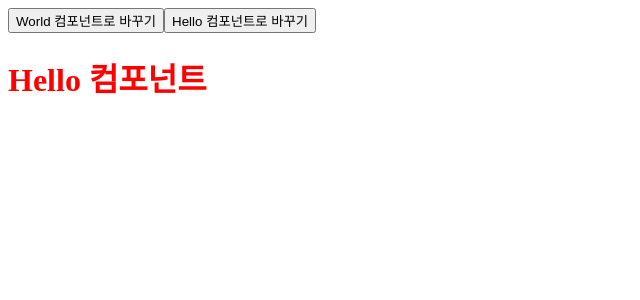
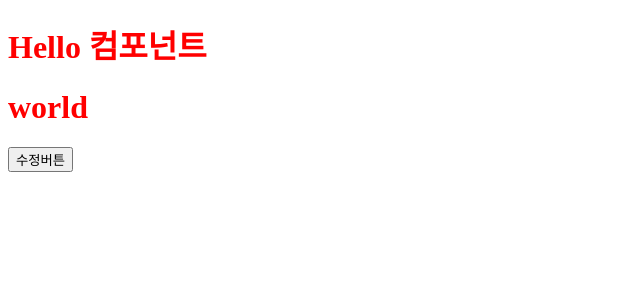
Before and after one commit to chogyejin/programmers-school, a Vue app in the folder TIL/220511/: page / in a window 1280 px wide. Shown: the top 300 px of the page, without its empty margins (0-640 px from the left). Built offline with nearby package versions, Linux system fonts and the light colour scheme.

Commit message:
feat: refs 예제 추가

```diff
--- a/TIL/220511/src/App.vue
+++ b/TIL/220511/src/App.vue
@@ -1,10 +1,18 @@
 <template>
   <div>
-    <button @click="currentComponent = 'World'">World 컴포넌트로 바꾸기</button>
-    <button @click="currentComponent = 'Hello'">Hello 컴포넌트로 바꾸기</button>
-    <keep-alive>
-      <component :is="currentComponent" />
-    </keep-alive>
+    <Hello ref="hello" />
+    <div v-if="!isEdit">
+      <h1>{{ msg }}</h1>
+      <button @click="onEdit">수정버튼</button>
+    </div>
+    <div v-else>
+      <input
+        ref="editor"
+        v-model="msg"
+        type="text"
+        @keyup.enter="isEdit = false"
+      />
+    </div>
   </div>
 </template>
 
@@ -18,8 +26,21 @@ export default {
   },
   data() {
     return {
-      currentComponent: "Hello",
+      msg: "",
+      isEdit: false,
     };
+  },
+  mounted() {
+    console.log(this.$refs.hello); // 컴포넌트(proxy 객체)
+    console.log(this.$refs.hello.$refs.world); // 컴포넌트 속 ref 찾기
+  },
+  methods: {
+    onEdit() {
+      this.isEdit = true; // 데이터가 바뀐 후 화면에 바로 보여지는 것 보장 안됨
+      this.$nextTick(() => {
+        this.$refs.editor.focus();
+      });
+    },
   },
 };
 </script>
--- a/TIL/220511/src/components/Hello.vue
+++ b/TIL/220511/src/components/Hello.vue
@@ -1,16 +1,13 @@
 <template>
-  <div>
-    <h1>Hello 컴포넌트</h1>
-  </div>
+  <h1 ref="hello">Hello 컴포넌트</h1>
+  <h1 ref="world">world</h1>
 </template>
 
 <script>
 export default {
-  created() {
-    console.log("hello 만들어짐");
-  },
-  unmounted() {
-    console.log("hello 없어짐");
+  mounted() {
+    const h1Element = this.$refs.hello;
+    console.log(h1Element);
   },
 };
 </script>
```
